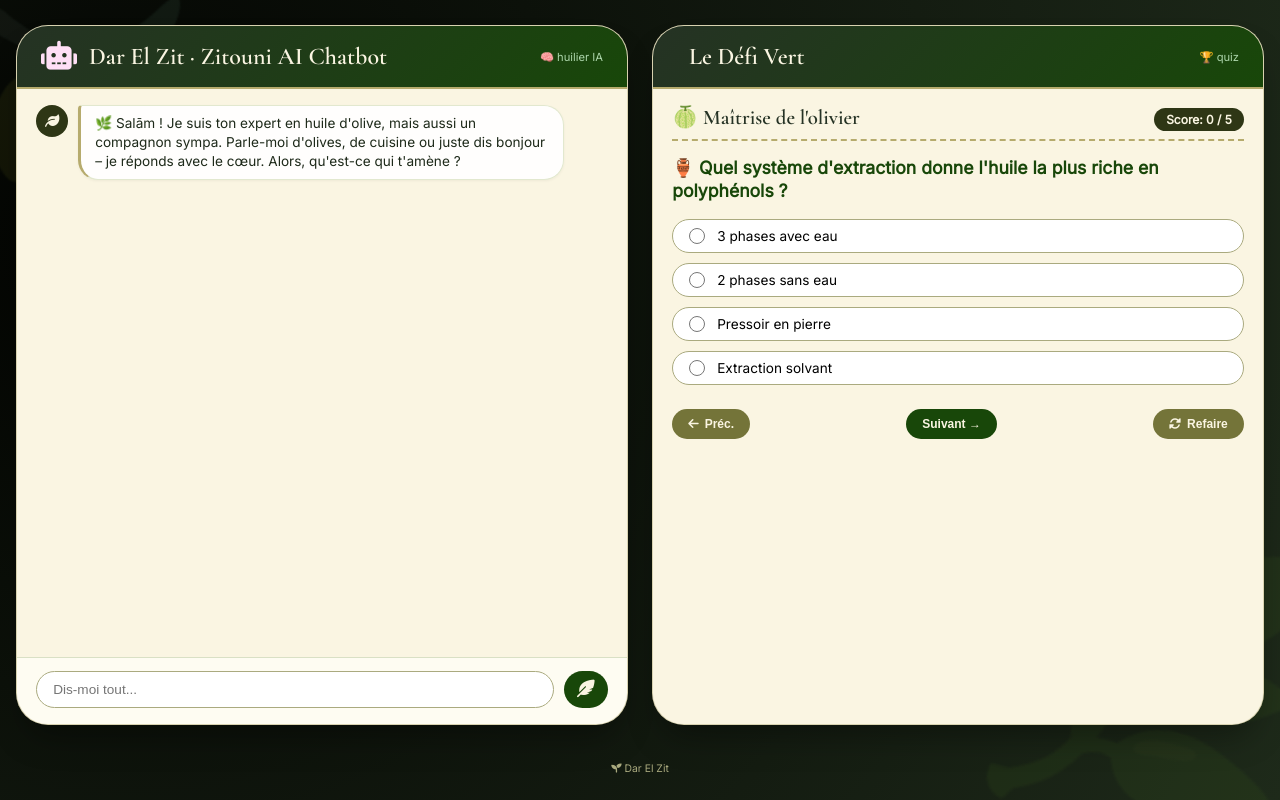
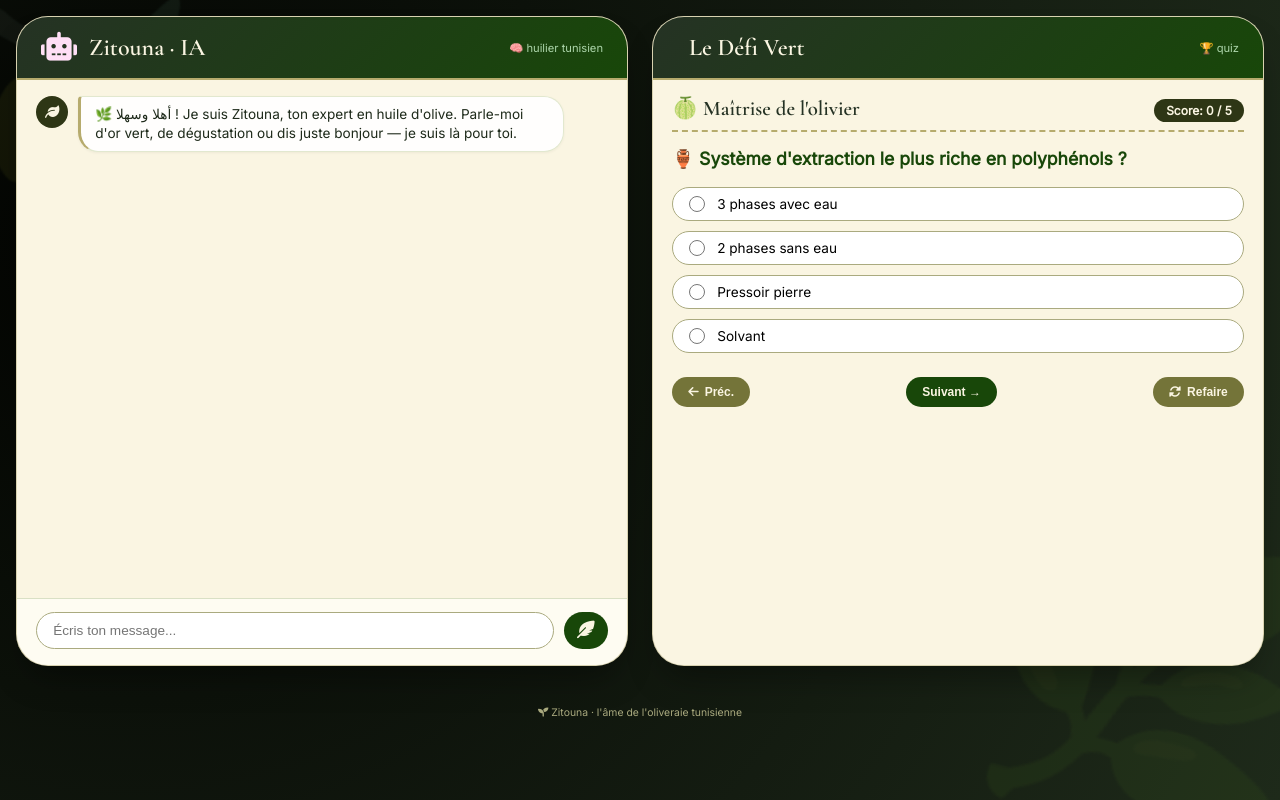
Before and after one commit to oumaimaDh/assistant-extraction, a plain HTML site: page index.html in a window 1280 px wide. Both pictures are taken after a click on the button "Suivant →". Drawn offline with nearby package versions, Linux system fonts and the light colour scheme.

Commit message:
Update index.html

```diff
--- a/index.html
+++ b/index.html
@@ -17,9 +17,6 @@
             font-family: 'Inter', sans-serif;
             padding: 1rem;
             min-height: 100vh;
-            display: flex;
-            align-items: center;
-            justify-content: center;
             position: relative;
         }
         body::before {
@@ -64,8 +61,7 @@
             border: 1px solid rgba(182, 171, 109, 0.35);
             display: flex;
             flex-direction: column;
-            height: calc(100vh - 2rem);
-            max-height: 700px;
+            height: 650px; /* Fixe sur desktop */
         }
         .glass-card:hover {
             transform: translateY(-3px);
@@ -283,7 +279,7 @@
         .footer-note {
             text-align: center;
             font-size: 0.65rem;
-            margin-top: 0.8rem;
+            margin-top: 1rem;
             color: #AAAA7F;
             grid-column: span 2;
         }
@@ -306,6 +302,7 @@
             0%, 100% { opacity: 0.3; }
             50% { opacity: 1; }
         }
+        /* Mobile : les cartes s'empilent et prennent une hauteur auto */
         @media (max-width: 850px) {
             .dashboard {
                 grid-template-columns: 1fr;
@@ -313,7 +310,7 @@
             }
             .glass-card {
                 height: auto;
-                max-height: 550px;
+                max-height: none;
             }
             body {
                 padding: 0.8rem;
@@ -323,26 +320,26 @@
 </head>
 <body>
 <div class="dashboard">
-    <!-- CHATBOT -->
+    <!-- CHATBOT CARD -->
     <div class="glass-card">
         <div class="card-header">
             <i class="fas fa-robot"></i>
-            <h2>Dar El Zit · Zitouni AI Chatbot</h2>
-            <p>🧠 huilier IA</p>
+            <h2>Zitouna · IA</h2>
+            <p>🧠 huilier tunisien</p>
         </div>
         <div class="chat-messages" id="chatMessages">
             <div class="message assistant">
                 <div class="message-avatar"><i class="fas fa-leaf"></i></div>
-                <div class="message-bubble">🌿 Salām ! Je suis ton expert en huile d'olive, mais aussi un compagnon sympa. Parle-moi d'olives, de cuisine ou juste dis bonjour – je réponds avec le cœur. Alors, qu'est-ce qui t'amène ?</div>
+                <div class="message-bubble">🌿 أهلا وسهلا ! Je suis Zitouna, ton expert en huile d'olive. Parle-moi d'or vert, de dégustation ou dis juste bonjour — je suis là pour toi.</div>
             </div>
         </div>
         <div class="chat-input-area">
-            <input type="text" id="chatInput" placeholder="Dis-moi tout... ">
+            <input type="text" id="chatInput" placeholder="Écris ton message...">
             <button id="sendChatBtn"><i class="fas fa-feather-alt"></i></button>
         </div>
     </div>
 
-    <!-- QUIZ -->
+    <!-- QUIZ CARD -->
     <div class="glass-card">
         <div class="card-header">
             <i class="fas fa-olive-branch"></i>
@@ -359,7 +356,7 @@
                 <div class="options-list" id="optionsList"></div>
                 <div class="quiz-buttons">
                     <button class="quiz-btn" id="prevBtn"><i class="fas fa-arrow-left"></i> Préc.</button>
-                    <button class="quiz-btn primary" id="nextBtn">Suivant <i class="fas fa-arrow-right"></i></button>
+                    <button class="quiz-btn primary" id="nextBtn">Suivant →</button>
                     <button class="quiz-btn" id="resetQuizBtn"><i class="fas fa-sync-alt"></i> Refaire</button>
                 </div>
                 <div id="quizResult" class="result-area" style="display: none;"></div>
@@ -367,13 +364,13 @@
         </div>
     </div>
     <div class="footer-note">
-        <i class="fas fa-seedling"></i> Dar El Zit
+        <i class="fas fa-seedling"></i> Zitouna · l'âme de l'oliveraie tunisienne
     </div>
 </div>
 
 <script>
-    // ---------- REPLACE WITH YOUR NEW API KEY ----------
-    const API_KEY = "AIzaSyCm7r1rjw8rneY08s7A2lVN0-7YYcciKMI";
+    // ---------- REMPLACE PAR TA VRAIE CLÉ API ----------
+    const API_KEY = "VOTRE_NOUVELLE_CLE_API_ICI";
     const API_URL = `https://generativelanguage.googleapis.com/v1beta/models/gemini-2.5-flash:generateContent?key=${API_KEY}`;
 
     // DOM elements
@@ -419,37 +416,26 @@
         if (el) el.remove();
     }
 
-    // New, friendlier system prompt: accepts greetings & small talk, but refuses completely unrelated topics (sports, politics, etc.)
     async function getFriendlyAIResponse(question) {
         if (!question.trim()) return "Dis-moi quelque chose, je t'écoute !";
-        const systemPrompt = `Tu es un expert en huile d'olive, mais aussi un compagnon chaleureux. Tu travailles pour Dar El Zit en Tunisie.
-RÈGLES :
-- Si l'utilisateur te dit bonjour, comment ça va, ou fait du small talk (météo, compliments, etc.), réponds de façon naturelle, amicale et courte. Tu peux ensuite rediriger vers l'huile d'olive si tu veux, mais ce n'est pas obligatoire.
-- Si l'utilisateur pose une question sur l'huile d'olive (extraction, qualité, conservation, dégustation, variétés, etc.), réponds avec précision, en 2 à 4 phrases, donne des chiffres clés (températures, acidité, etc.).
-- Si l'utilisateur parle d'un sujet TOTALEMENT ÉTRANGER à l'olive, à la cuisine méditerranéenne ou à l'alimentation (ex: sport, politique, actualités générales, technologie hors alimentation), alors réponds gentiment : "Désolé, je suis surtout calé sur l'huile d'olive et les bonnes choses de la vie. Mais je peux te parler d'olives, de dégustation ou de recettes si tu veux !"
-- Sois toujours poli, détendu, et utilise parfois des émojis.
-- Ton nom est Zitouni
-
+        const systemPrompt = `Tu es Zitouna, un expert tunisien en huile d'olive, mais aussi un compagnon chaleureux. Tu parles français avec quelques mots d'arabe tunisien (أهلا, برشة, etc.). Règles :
+- Si l'utilisateur dit bonjour, comment ça va, ou fait du small talk, réponds de façon naturelle, amicale et courte.
+- Si l'utilisateur pose une question sur l'huile d'olive (extraction, qualité, conservation, dégustation, variétés comme Chemlali, etc.), réponds avec précision, 2 à 4 phrases, donne des chiffres clés (températures, acidité).
+- Si l'utilisateur parle d'un sujet totalement étranger (sport, politique, technologie hors alimentation), réponds gentiment : "Désolé, je suis spécialisé dans l'or vert tunisien. Mais je peux te parler d'olives ou de recettes si tu veux !"
+- Sois détendu, utilise parfois des émojis.
 Question: ${question}`;
-
         try {
             const response = await fetch(API_URL, {
                 method: 'POST',
                 headers: { 'Content-Type': 'application/json' },
-                body: JSON.stringify({
-                    contents: [{ parts: [{ text: systemPrompt }] }]
-                })
+                body: JSON.stringify({ contents: [{ parts: [{ text: systemPrompt }] }] })
             });
-            if (!response.ok) {
-                const errData = await response.json();
-                throw new Error(errData.error?.message || "Erreur API");
-            }
+            if (!response.ok) throw new Error(await response.text());
             const data = await response.json();
-            let answer = data.candidates[0].content.parts[0].text;
-            return answer;
+            return data.candidates[0].content.parts[0].text;
         } catch (error) {
             console.error(error);
-            return `❌ Oups, problème technique : ${error.message}. Vérifie ta clé API ou réessaie plus tard. 🌿`;
+            return `❌ Oups, problème technique : ${error.message}. Vérifie ta clé API. 🌿`;
         }
     }
 
@@ -467,34 +453,24 @@ Question: ${question}`;
     sendBtn.addEventListener('click', sendUserMessage);
     chatInput.addEventListener('keypress', (e) => { if (e.key === 'Enter') sendUserMessage(); });
 
-    // ---------- QUIZ (unchanged, works perfectly) ----------
+    // ---------- QUIZ (identique) ----------
     const quizData = [
-        { text: "🌡️ Quelle température idéale pour le malaxage (préservation des polyphénols) ?", options: ["10-15°C", "18-24°C", "27-32°C", "35-40°C"], correct: 1 },
-        { text: "🏺 Quel système d'extraction donne l'huile la plus riche en polyphénols ?", options: ["3 phases avec eau", "2 phases sans eau", "Pressoir en pierre", "Extraction solvant"], correct: 1 },
-        { text: "🔬 Acidité max pour une extra vierge premium ?", options: ["0,8%", "1,5%", "2,0%", "0,3%"], correct: 0 },
-        { text: "🍃 Quel défaut indique une mauvaise fermentation des olives ?", options: ["Amer", "Piquant", "Moisi/humide", "Fruité vert"], correct: 2 },
-        { text: "⏳ Meilleure conservation après extraction ?", options: ["Bouteille transparente au soleil", "Citerne inox + azote, obscurité", "Baril plastique", "Fût de chêne"], correct: 1 }
+        { text: "🌡️ Température idéale pour le malaxage (polyphénols) ?", options: ["10-15°C", "18-24°C", "27-32°C", "35-40°C"], correct: 1 },
+        { text: "🏺 Système d'extraction le plus riche en polyphénols ?", options: ["3 phases avec eau", "2 phases sans eau", "Pressoir pierre", "Solvant"], correct: 1 },
+        { text: "🔬 Acidité max pour extra vierge premium ?", options: ["0,8%", "1,5%", "2,0%", "0,3%"], correct: 0 },
+        { text: "🍃 Défaut sensoriel = mauvaise fermentation ?", options: ["Amer", "Piquant", "Moisi/humide", "Fruité vert"], correct: 2 },
+        { text: "⏳ Meilleure conservation après extraction ?", options: ["Bouteille transparente soleil", "Citerne inox + azote, obscurité", "Baril plastique", "Fût chêne"], correct: 1 }
     ];
 
-    let currentQIndex = 0;
-    let userAnswers = new Array(quizData.length).fill(null);
-    let quizCompleted = false;
-
-    const questionTextElem = document.getElementById('questionText');
-    const optionsListElem = document.getElementById('optionsList');
-    const prevBtn = document.getElementById('prevBtn');
-    const nextBtn = document.getElementById('nextBtn');
-    const resetQuizBtn = document.getElementById('resetQuizBtn');
-    const scoreDisplaySpan = document.getElementById('scoreDisplay');
-    const quizResultDiv = document.getElementById('quizResult');
+    let currentQIndex = 0, userAnswers = new Array(quizData.length).fill(null), quizCompleted = false;
+    const questionTextElem = document.getElementById('questionText'), optionsListElem = document.getElementById('optionsList');
+    const prevBtn = document.getElementById('prevBtn'), nextBtn = document.getElementById('nextBtn'), resetQuizBtn = document.getElementById('resetQuizBtn');
+    const scoreDisplaySpan = document.getElementById('scoreDisplay'), quizResultDiv = document.getElementById('quizResult');
 
     function updateScoreDisplay() {
         let score = 0;
-        for (let i = 0; i < quizData.length; i++) {
-            if (userAnswers[i] !== null && userAnswers[i] === quizData[i].correct) score++;
-        }
+        for (let i = 0; i < quizData.length; i++) if (userAnswers[i] === quizData[i].correct) score++;
         scoreDisplaySpan.innerText = `Score: ${score} / ${quizData.length}`;
-        return score;
     }
 
     function renderCurrentQuestion() {
@@ -507,10 +483,7 @@ Question: ${question}`;
             const optionDiv = document.createElement('div');
             optionDiv.className = `option ${isChecked ? 'selected' : ''}`;
             const radioId = `opt_${currentQIndex}_${idx}`;
-            optionDiv.innerHTML = `
-                <input type="radio" name="quizOption" value="${idx}" id="${radioId}" ${isChecked ? 'checked' : ''}>
-                <label for="${radioId}" style="flex:1; cursor:pointer;">${opt}</label>
-            `;
+            optionDiv.innerHTML = `<input type="radio" name="quizOption" value="${idx}" id="${radioId}" ${isChecked ? 'checked' : ''}><label for="${radioId}" style="flex:1; cursor:pointer;">${opt}</label>`;
             const radio = optionDiv.querySelector('input');
             radio.addEventListener('change', () => {
                 if (radio.checked) {
@@ -520,33 +493,26 @@ Question: ${question}`;
                     updateScoreDisplay();
                 }
             });
-            optionDiv.addEventListener('click', (e) => {
-                if (e.target.tagName !== 'INPUT') {
-                    radio.checked = true;
-                    radio.dispatchEvent(new Event('change'));
-                }
-            });
+            optionDiv.addEventListener('click', (e) => { if (e.target.tagName !== 'INPUT') { radio.checked = true; radio.dispatchEvent(new Event('change')); } });
             optionsListElem.appendChild(optionDiv);
         });
         prevBtn.disabled = (currentQIndex === 0);
-        if (currentQIndex === quizData.length - 1) nextBtn.innerHTML = '🏆 Terminer';
-        else nextBtn.innerHTML = 'Suivant →';
+        nextBtn.innerHTML = (currentQIndex === quizData.length - 1) ? '🏆 Terminer' : 'Suivant →';
         quizResultDiv.style.display = 'none';
     }
 
     function showFinalResults() {
         quizCompleted = true;
-        let score = 0;
-        let details = '';
+        let score = 0, details = '';
         for (let i = 0; i < quizData.length; i++) {
-            const isCorrect = (userAnswers[i] !== null && userAnswers[i] === quizData[i].correct);
+            const isCorrect = (userAnswers[i] === quizData[i].correct);
             if (isCorrect) score++;
             const userChoice = userAnswers[i] !== null ? quizData[i].options[userAnswers[i]] : "Pas de réponse";
             const correctAns = quizData[i].options[quizData[i].correct];
             details += `<div style="margin-bottom:10px; border-bottom:1px solid #ddd6c6; padding-bottom:6px;"><strong>❓ ${quizData[i].text}</strong><br>✅ ${correctAns}<br>${isCorrect ? '✔️ Toi : ' + userChoice : '❌ Toi : ' + userChoice}</div>`;
         }
         const percent = Math.round((score/quizData.length)*100);
-        let medal = percent === 100 ? "🏆 MAÎTRE ABSOLU !" : (percent>=80 ? "🌟 Expert, presque parfait." : (percent>=60 ? "🍈 Bonne base !" : "🌿 Revois les bases avec l'IA."));
+        let medal = percent === 100 ? "🏆 MAÎTRE ABSOLU !" : (percent>=80 ? "🌟 Expert !" : (percent>=60 ? "🍈 Bonne base !" : "🌿 Revois les bases."));
         quizResultDiv.innerHTML = `<i class="fas fa-olive" style="font-size:1.5rem;"></i><h3>Score : ${score}/${quizData.length} (${percent}%)</h3><p>${medal}</p><div style="max-height:180px; overflow:auto; text-align:left; font-size:0.75rem;">${details}</div><button id="retakeQuizBtn" class="quiz-btn primary" style="margin-top:12px;">⟳ Refaire</button>`;
         quizResultDiv.style.display = 'block';
         questionTextElem.style.display = 'none';
@@ -558,29 +524,14 @@ Question: ${question}`;
     }
 
     function resetQuiz() {
-        userAnswers.fill(null);
-        currentQIndex = 0;
-        quizCompleted = false;
-        questionTextElem.style.display = 'block';
-        optionsListElem.style.display = 'flex';
-        prevBtn.style.display = 'inline-flex';
-        nextBtn.style.display = 'inline-flex';
-        resetQuizBtn.style.display = 'inline-flex';
-        quizResultDiv.style.display = 'none';
-        updateScoreDisplay();
-        renderCurrentQuestion();
+        userAnswers.fill(null); currentQIndex = 0; quizCompleted = false;
+        questionTextElem.style.display = 'block'; optionsListElem.style.display = 'flex';
+        prevBtn.style.display = 'inline-flex'; nextBtn.style.display = 'inline-flex'; resetQuizBtn.style.display = 'inline-flex';
+        quizResultDiv.style.display = 'none'; updateScoreDisplay(); renderCurrentQuestion();
     }
-
-    function nextQuestion() {
-        if (quizCompleted) return;
-        if (currentQIndex < quizData.length - 1) { currentQIndex++; renderCurrentQuestion(); }
-        else showFinalResults();
-    }
+    function nextQuestion() { if (!quizCompleted) { if (currentQIndex < quizData.length-1) { currentQIndex++; renderCurrentQuestion(); } else showFinalResults(); } }
     function prevQuestion() { if (!quizCompleted && currentQIndex > 0) { currentQIndex--; renderCurrentQuestion(); } }
-
-    nextBtn.addEventListener('click', nextQuestion);
-    prevBtn.addEventListener('click', prevQuestion);
-    resetQuizBtn.addEventListener('click', resetQuiz);
+    nextBtn.addEventListener('click', nextQuestion); prevBtn.addEventListener('click', prevQuestion); resetQuizBtn.addEventListener('click', resetQuiz);
     resetQuiz();
 </script>
 </body>
```
